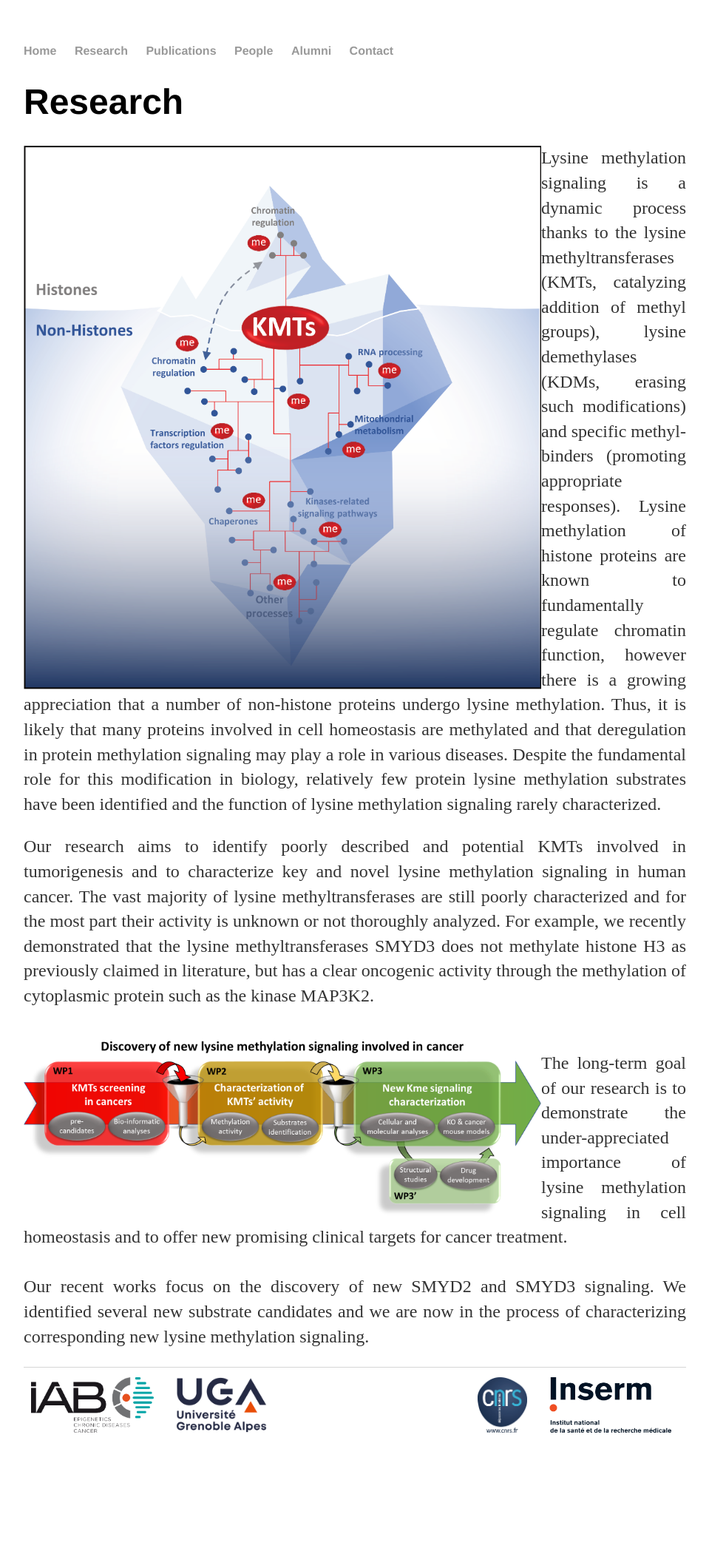
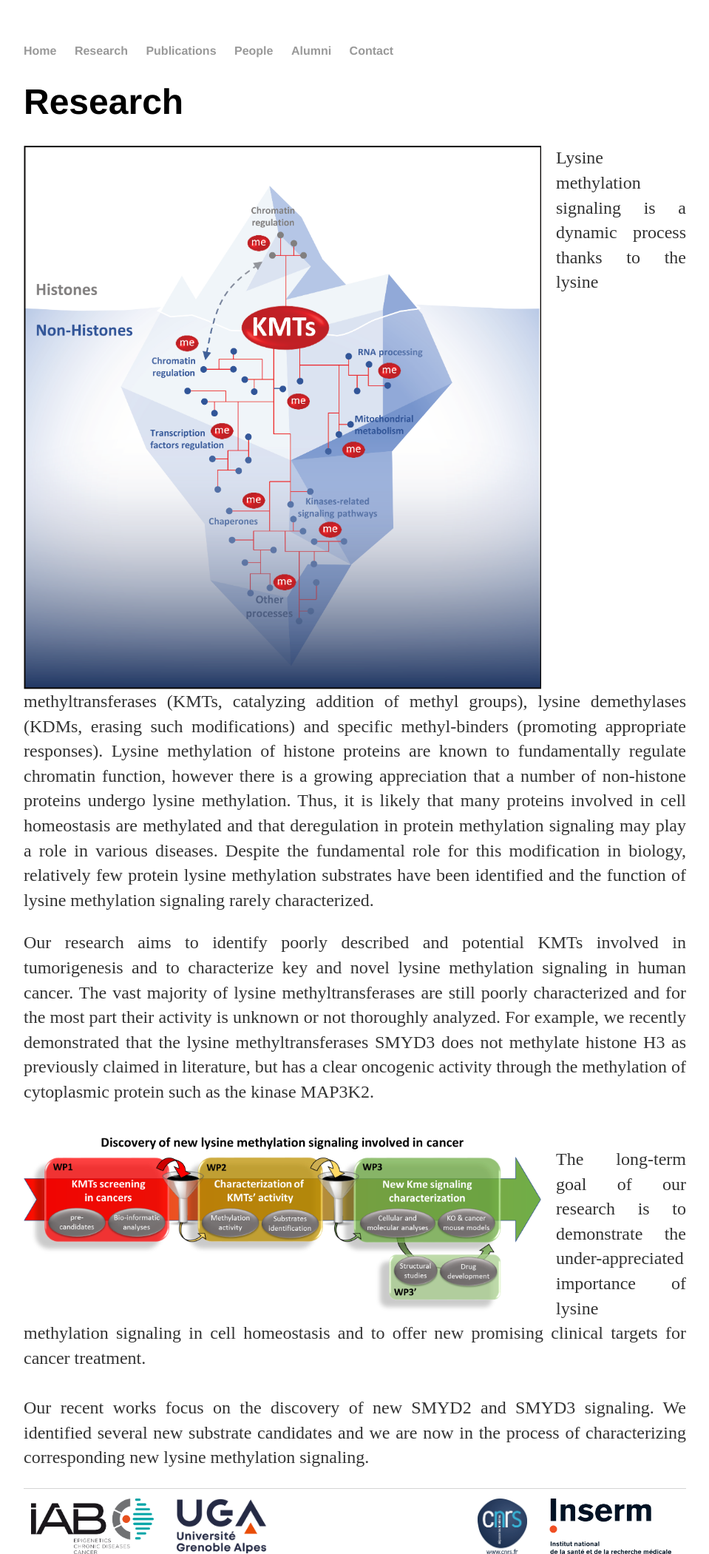
Before and after one commit to Reynoird-Lab/Reynoird-lab.github.io, a Jekyll site: the page built from Research/index.html, in a window 1280 px wide. Shown: the whole page at 74% size, without its empty margins (160-1119 px from the left). Built offline with Jekyll 4.4.1, drawn with Linux system fonts in a browser that asks for light colours; Markdown is read by kramdown in place of the engine named in the settings; before the commit the page ends 1937 px from its top, so only the background shows below that.

Commit message:
Update index.html

```diff
--- a/Research/index.html
+++ b/Research/index.html
@@ -4,8 +4,8 @@
 ---
 	<h1>{{ page.title }}</h1>
 
-<img src="https://reynoird-lab.github.io/Images/Lukinovic V graphical abstract CMYK_revision.png" title="Lysine Methylation Signaling" align="left" width="700" style="margin: 0px 0px 0px 0px;"/> <p align="justify"> Lysine methylation signaling is a dynamic process thanks to the lysine methyltransferases (KMTs, catalyzing addition of methyl groups), lysine demethylases (KDMs, erasing such modifications) and specific methyl-binders (promoting appropriate responses). Lysine methylation of histone proteins are known to fundamentally regulate chromatin function, however there is a growing appreciation that a number of non-histone proteins undergo lysine methylation. Thus, it is likely that many proteins involved in cell homeostasis are methylated and that deregulation in protein methylation signaling may play a role in various diseases. Despite the fundamental role for this modification in biology, relatively few protein lysine methylation substrates have been identified and the function of lysine methylation signaling rarely characterized. <br></div>
+<img src="https://reynoird-lab.github.io/Images/Lukinovic V graphical abstract CMYK_revision.png" title="Lysine Methylation Signaling" align="left" width="700" style="margin: 0px 20px 0px 0px;"/> <p align="justify"> Lysine methylation signaling is a dynamic process thanks to the lysine methyltransferases (KMTs, catalyzing addition of methyl groups), lysine demethylases (KDMs, erasing such modifications) and specific methyl-binders (promoting appropriate responses). Lysine methylation of histone proteins are known to fundamentally regulate chromatin function, however there is a growing appreciation that a number of non-histone proteins undergo lysine methylation. Thus, it is likely that many proteins involved in cell homeostasis are methylated and that deregulation in protein methylation signaling may play a role in various diseases. Despite the fundamental role for this modification in biology, relatively few protein lysine methylation substrates have been identified and the function of lysine methylation signaling rarely characterized. <br></div>
 <p align="justify">Our research aims to identify poorly described and potential KMTs involved in tumorigenesis and to characterize key and novel lysine methylation signaling in human cancer. The vast majority of lysine methyltransferases are still poorly characterized and for the most part their activity is unknown or not thoroughly analyzed. For example, we recently demonstrated that the lysine methyltransferases SMYD3 does not methylate histone H3 as previously claimed in literature, but has a clear oncogenic activity through the methylation of cytoplasmic protein such as the kinase MAP3K2.<br>
-<br><img src="https://reynoird-lab.github.io/Images/research.png" title="research" width="700" align="left" style="margin: 0px 0px 0px 0px;" />
+<br><img src="https://reynoird-lab.github.io/Images/research.png" title="research" width="700" align="left" style="margin: 0px 20px 0px 0px;" />
 <p align="justify">The long-term goal of our research is to demonstrate the under-appreciated importance of lysine methylation signaling in cell homeostasis and to offer new promising clinical targets for cancer treatment. <br>
 <br>Our recent works focus on the discovery of new SMYD2 and SMYD3 signaling. We identified several new substrate candidates and we are now in the process of characterizing corresponding new lysine methylation signaling.</p>
```
